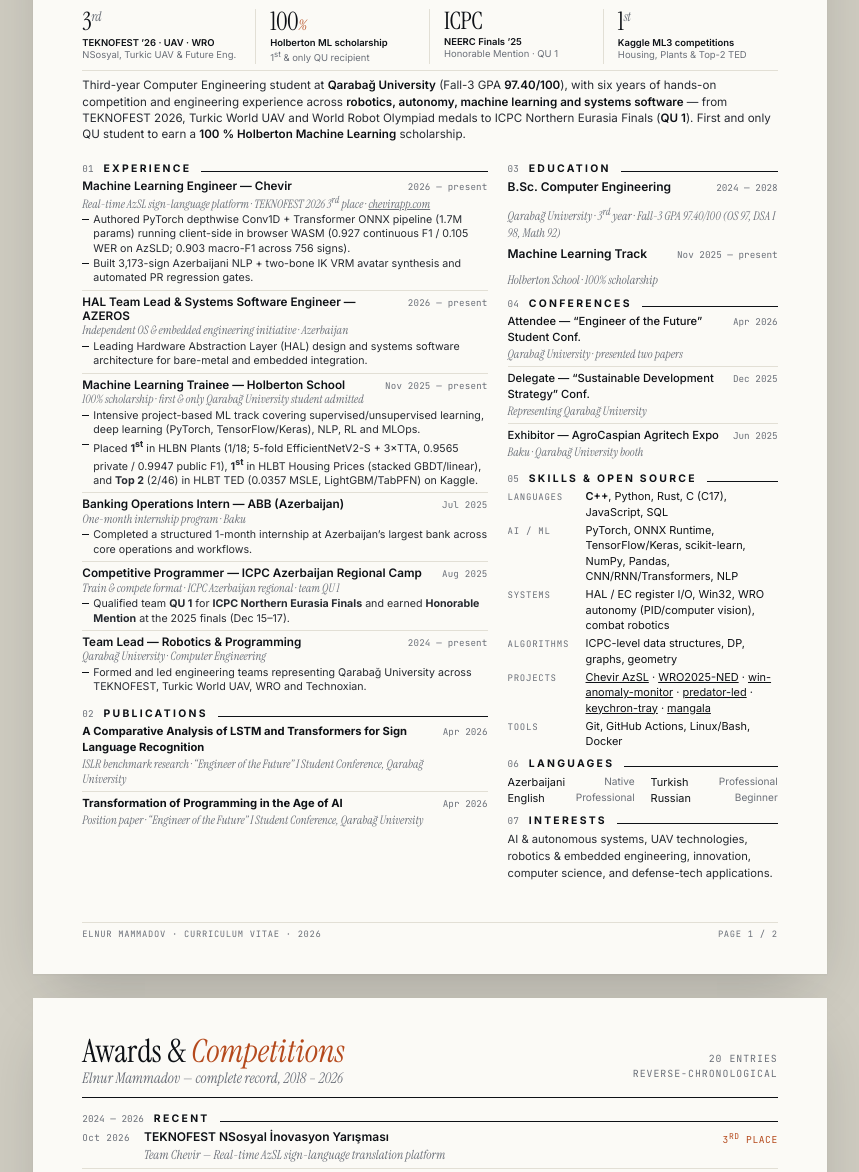
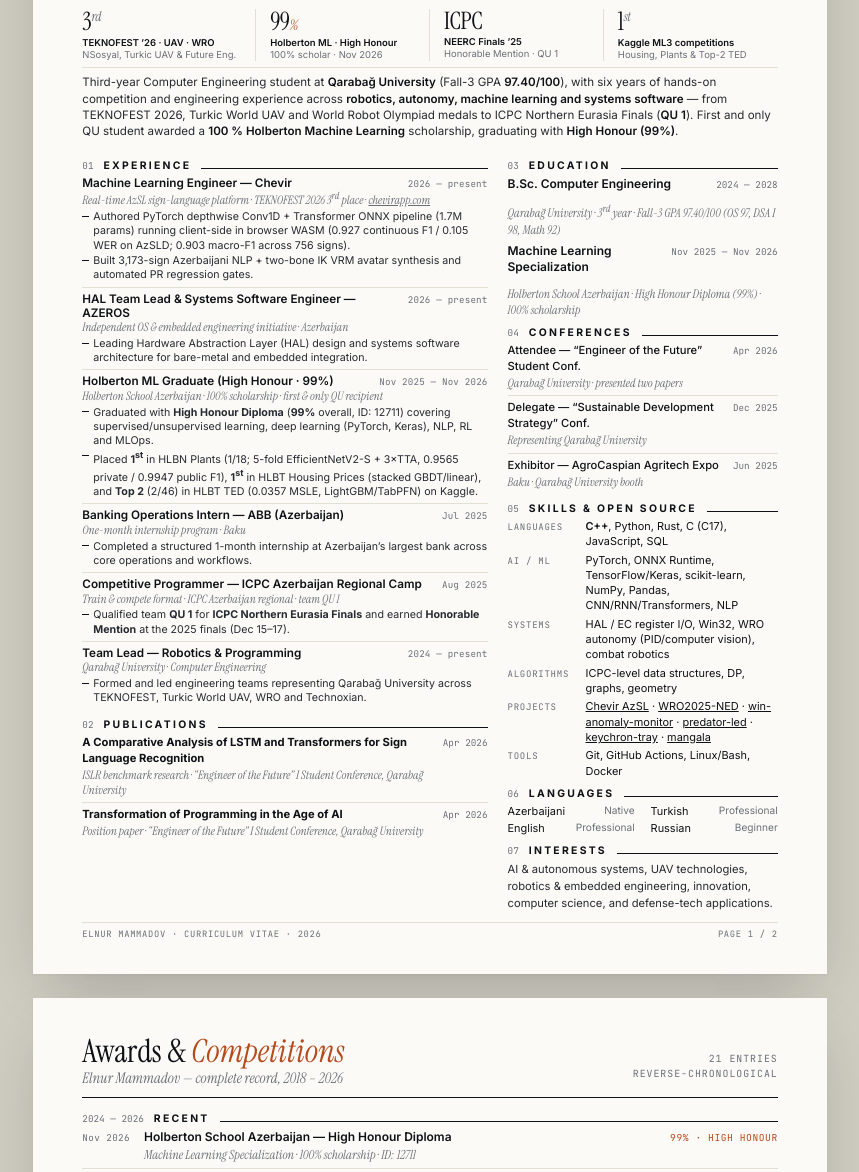
Before and after one commit to mammadow/mammadow.github.io, a plain HTML site: page cv.html in a window 1280 px wide. Shown: the part 214-1386 px from the top of the page, without its empty margins (210-1069 px from the left). Drawn offline with Linux system fonts and the light colour scheme.

Commit message:
Update Holberton School Azerbaijan High Honour Diploma (99%, Nov 2026) across Portfolio, CV, and PDFs

```diff
--- a/cv.html
+++ b/cv.html
@@ -271,8 +271,8 @@
       <div class="lbl"><b>TEKNOFEST ’26 · UAV · WRO</b><br/>NSosyal, Turkic UAV &amp; Future Eng.</div>
     </div>
     <div class="cell">
-      <div class="num">100<em>%</em></div>
-      <div class="lbl"><b>Holberton ML scholarship</b><br/>1<sup>st</sup> &amp; only QU recipient</div>
+      <div class="num">99<em>%</em></div>
+      <div class="lbl"><b>Holberton ML · High Honour</b><br/>100% scholar · Nov 2026</div>
     </div>
     <div class="cell">
       <div class="num" style="font-size:18pt;">ICPC</div>
@@ -285,7 +285,7 @@
   </div>
 
   <p class="profile">
-    Third-year Computer Engineering student at <strong>Qarabağ University</strong> (Fall-3 GPA <strong>97.40/100</strong>), with six years of hands-on competition and engineering experience across <strong>robotics, autonomy, machine learning and systems software</strong> — from TEKNOFEST 2026, Turkic World UAV and World Robot Olympiad medals to ICPC Northern Eurasia Finals (<strong>QU&nbsp;1</strong>). First and only QU student to earn a <strong>100&nbsp;% Holberton Machine&nbsp;Learning</strong> scholarship.
+    Third-year Computer Engineering student at <strong>Qarabağ University</strong> (Fall-3 GPA <strong>97.40/100</strong>), with six years of hands-on competition and engineering experience across <strong>robotics, autonomy, machine learning and systems software</strong> — from TEKNOFEST 2026, Turkic World UAV and World Robot Olympiad medals to ICPC Northern Eurasia Finals (<strong>QU&nbsp;1</strong>). First and only QU student awarded a <strong>100&nbsp;% Holberton Machine&nbsp;Learning</strong> scholarship, graduating with <strong>High Honour (99%)</strong>.
   </p>
 
   <div class="body">
@@ -322,12 +322,12 @@
 
           <div class="item">
             <div class="row1">
-              <div class="title">Machine Learning Trainee — Holberton School</div>
-              <div class="when">Nov 2025 — present</div>
+              <div class="title">Holberton ML Graduate (High Honour · 99%)</div>
+              <div class="when">Nov 2025 — Nov 2026</div>
             </div>
-            <div class="org">100% scholarship · first &amp; only Qarabağ University student admitted</div>
+            <div class="org">Holberton School Azerbaijan · 100% scholarship · first &amp; only QU recipient</div>
             <ul>
-              <li>Intensive project-based ML track covering supervised/unsupervised learning, deep learning (PyTorch, TensorFlow/Keras), NLP, RL and MLOps.</li>
+              <li>Graduated with <strong>High Honour Diploma</strong> (<strong>99%</strong> overall, ID: 12711) covering supervised/unsupervised learning, deep learning (PyTorch, Keras), NLP, RL and MLOps.</li>
               <li>Placed <strong>1<sup>st</sup></strong> in HLBN Plants (1/18; 5-fold EfficientNetV2-S + 3×TTA, 0.9565 private / 0.9947 public F1), <strong>1<sup>st</sup></strong> in HLBT Housing Prices (stacked GBDT/linear), and <strong>Top 2</strong> (2/46) in HLBT TED (0.0357 MSLE, LightGBM/TabPFN) on Kaggle.</li>
             </ul>
           </div>
@@ -396,9 +396,9 @@
             <span class="o">Qarabağ University · 3<sup>rd</sup> year · Fall-3 GPA 97.40/100 (OS 97, DSA I 98, Math 92)</span>
           </div>
           <div class="edu-row">
-            <span class="t">Machine Learning Track</span>
-            <span class="w">Nov 2025 — present</span>
-            <span class="o">Holberton School · 100% scholarship</span>
+            <span class="t">Machine Learning Specialization</span>
+            <span class="w">Nov 2025 — Nov 2026</span>
+            <span class="o">Holberton School Azerbaijan · High Honour Diploma (99%) · 100% scholarship</span>
           </div>
         </div>
       </section>
@@ -470,7 +470,7 @@
       </div>
     </div>
     <div class="meta">
-      <div>20 entries</div>
+      <div>21 entries</div>
       <div>reverse-chronological</div>
     </div>
   </header>
@@ -478,6 +478,12 @@
   <section style="margin-top:14px;">
     <div class="h"><span class="num">2024 — 2026</span><h2>Recent</h2><span class="rule"></span></div>
     <div class="awards">
+
+      <div class="award">
+        <div class="yr">Nov 2026</div>
+        <div class="ttl"><b>Holberton School Azerbaijan — High Honour Diploma</b><span class="sub">Machine Learning Specialization · 100% scholarship · ID: 12711</span></div>
+        <div class="place">99% · High Honour</div>
+      </div>
 
       <div class="award">
         <div class="yr">Oct 2026</div>
```
Also changed, not shown: index.html (+16 -14 lines), 3 other files.
